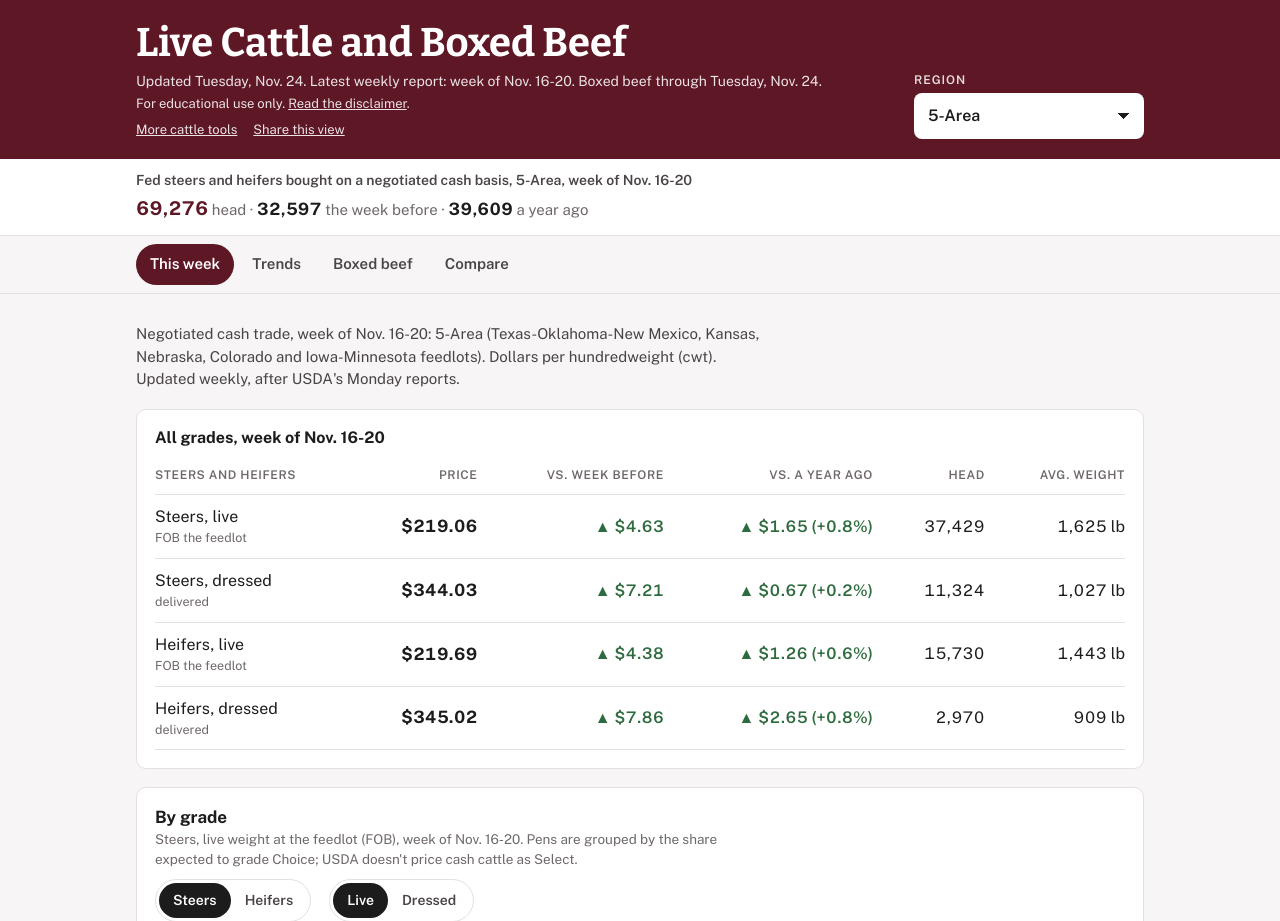
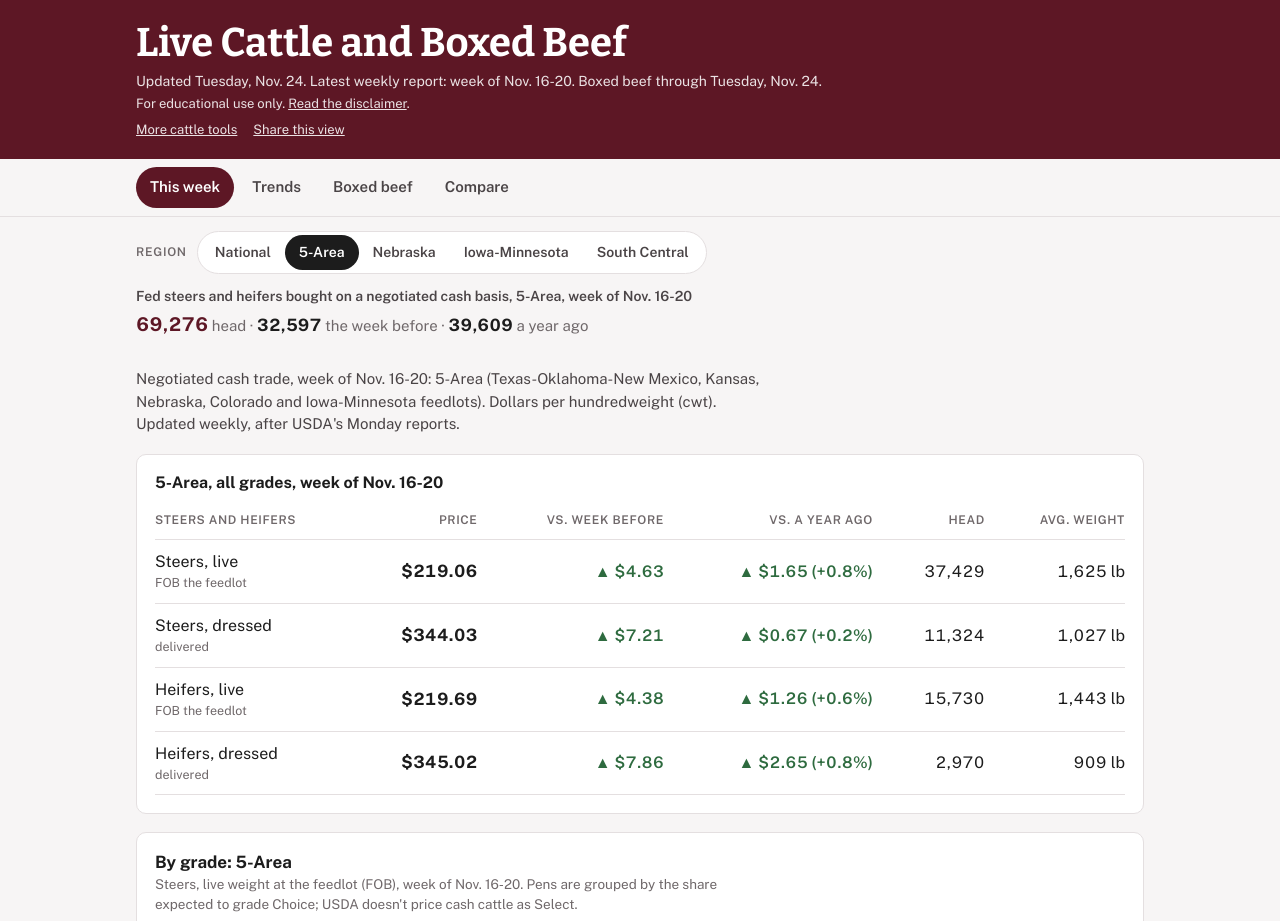
Before and after one commit to AgEconTools/livecattle, a plain HTML site: page index.html in a window 1280 px wide. Shown: the top 921 px of the page. Drawn offline with Linux system fonts and the light colour scheme.

Commit message:
Fed cattle week of 2026-11-20

```diff
--- a/index.html
+++ b/index.html
@@ -132,8 +132,9 @@ h1 { font: 700 clamp(28px, 5vw, 40px)/1.08 var(--display); margin: 0; text-wrap:
 td small, .cellsub { display: block; font-size: 12.5px; font-weight: 400; color: var(--muted); }
 
 /* sale tally: one line of head counts (the year-to-date count is in the About box) */
-.tally { background: var(--surface); border-bottom: 1px solid var(--rule); }
-.tally .wrap { padding-block: 11px 12px; display: grid; gap: 3px; }
+/* the head-count line, in the page flow under the region row (11/24/2026): no band of its own */
+.tally[hidden] { display: none; }
+.tally .wrap { padding-block: 12px 0; display: grid; gap: 3px; }
 .tally .lead { font-weight: 600; color: var(--ink-2); font-size: 14px; }
 .tally .row { font-size: 15px; color: var(--muted); font-variant-numeric: tabular-nums; line-height: 1.5; }
 .tally .row b { font-size: 17px; color: var(--ink); }
@@ -442,6 +443,13 @@ details.method .card { margin-top: 10px; }
 .sold span { font-weight: 400; color: var(--muted); }
 .fewhead { color: var(--warn-ink); font-weight: 700; }
 .chg.muted { color: var(--muted); font-weight: 500; }
+/* the region row under the tabs (11/24/2026): buttons where all five fit, a full-width menu on a phone */
+.regionbar { padding-block: 14px 0; }
+.regionbar[hidden] { display: none; }
+.rb-wide { display: flex; align-items: center; gap: 10px; flex-wrap: wrap; }
+.rb-lab { font-size: 12px; font-weight: 600; letter-spacing: .06em; text-transform: uppercase; color: var(--muted); }
+.rb-narrow { display: none; }
+@media (max-width: 599px) { .rb-wide { display: none; } .rb-narrow { display: grid; } .rb-narrow select { width: 100%; min-width: 0; font-size: 16px; } }
 .legend-few { margin: 0 0 6px; font-size: 13px; color: var(--warn-ink); font-weight: 600; }
 .short { margin: 0; font-size: 13.5px; color: var(--muted); }
 
@@ -467,7 +475,7 @@ details.method .card { margin-top: 10px; }
   .picker label, .picker .lab { position: absolute; width: 1px; height: 1px; overflow: hidden; clip: rect(0 0 0 0); white-space: nowrap; }
   .picker select { padding-block: 8px; font-size: 15px; }
   .picker .seg.lots button { padding: 6px 10px; font-size: 14px; }
-  .tally .wrap { padding-block: 7px 8px; gap: 1px; }
+  .tally .wrap { padding-block: 10px 0; gap: 1px; }
   .tally .lead { font-size: 13px; }
   .tally .row { font-size: 13.5px; line-height: 1.4; }
   .tally .row b { font-size: 15px; } .tally .row b.big { font-size: 16px; }
@@ -518,24 +526,9 @@ details.method .card { margin-top: 10px; }
       <p class="asof tools-line"><a href="#more-tools">More cattle tools</a><button type="button" class="share-btn" id="share-view">Share this view</button><span class="sr-only" role="status" id="share-msg"></span></p>
       <div class="share-box" id="share-box" hidden><label for="share-url">Copy this link:</label><input id="share-url" type="text" readonly spellcheck="false"><button type="button" class="share-btn" id="share-close">Close</button></div>
     </div>
-    <div class="pickers">
-      <div class="picker fed-pick">
-        <label for="region">Region</label>
-        <select id="region"></select>
-      </div>
-      <!-- Boxed beef is reported for the U.S. only, so its tab shows National in place of the region picker -->
-      <div class="picker nat-pick" hidden>
-        <span class="lab">Region</span>
-        <span class="fixed">National</span>
-      </div>
-    </div>
   </div>
 </header>
 
-<section class="tally" aria-label="Cattle traded">
-  <div class="wrap" id="tally"></div>
-</section>
-<div class="wrap state-note" id="fed-note" hidden><p id="fed-note-p"></p></div>
 <div class="wrap stale-row" id="stale-row" hidden><p class="warn" role="status" id="stale"></p></div>
 
 <nav class="tabs" aria-label="Questions">
@@ -546,6 +539,19 @@ details.method .card { margin-top: 10px; }
     <button class="tab" role="tab" id="t-fcmp" aria-controls="p-fcmp" data-tab="fcmp">Compare</button>
   </div>
 </nav>
+
+<!-- the region (11/24/2026: moved from the masthead to under the tabs), largest first by cash cattle sold: buttons where
+     all five fit, a menu on a phone; shown on This week and Trends only (Boxed beef is national, Compare has its own) -->
+<div class="wrap regionbar" id="regionbar">
+  <div class="rb-wide"><span class="rb-lab" id="rb-lab">Region</span><div class="seg" id="region-seg" role="group" aria-labelledby="rb-lab"></div></div>
+  <label class="field rb-narrow" for="region"><span>Region</span><select id="region"></select></label>
+</div>
+<!-- the head-count line under the region it counts (11/24/2026; it sat above the tabs, before the control that sets it);
+     on Boxed beef the day's loads sold; not on Compare, which picks its own regions -->
+<section class="tally" id="tally-sec" aria-label="Cattle traded">
+  <div class="wrap" id="tally"></div>
+</section>
+<div class="wrap state-note" id="fed-note" hidden><p id="fed-note-p"></p></div>
 
 <!-- the panels are p-<tab> and the tab ids aren't address names, so a #week address never jumps past the masthead;
      data: data/fed.json (tools/export_fedcattle.py) -->
@@ -559,20 +565,20 @@ details.method .card { margin-top: 10px; }
     <div class="card tablewrap"><table id="fweek-table"></table></div>
     <p class="note" id="fweek-missing" hidden></p>
     <div class="card stack">
-      <div><h3 class="h3s">By grade</h3><p class="note" id="fgrade-sub"></p></div>
+      <div><h3 class="h3s" data-rtitle="By grade">By grade</h3><p class="note" id="fgrade-sub"></p></div>
       <div class="controls"><div class="seg" id="fgrade-class"></div><div class="seg" id="fgrade-basis"></div></div>
       <div class="tablewrap"><table id="fgrade-table"></table></div>
     </div>
     <!-- cattle sold so far this year (11/24/2026): the running total of negotiated cash head, this year vs. last year vs.
          the 3-year average -->
     <div class="card stack" id="fvol-card">
-      <div><h3 class="h3s">Cattle sold so far this year</h3><p class="note" id="fvol-sub"></p></div>
+      <div><h3 class="h3s" data-rtitle="Cattle sold so far this year">Cattle sold so far this year</h3><p class="note" id="fvol-sub"></p></div>
       <p style="margin:0;font-weight:600" id="fvol-summary"></p>
       <ul class="legend" id="fvol-legend"></ul>
       <div class="chart" id="fvol-chart"></div>
     </div>
     <div class="card stack" id="fdaily-card" hidden>
-      <div><h3 class="h3s">Trading since that week</h3><p class="note" id="fdaily-sub"></p></div>
+      <div><h3 class="h3s" data-rtitle="Trading since that week">Trading since that week</h3><p class="note" id="fdaily-sub"></p></div>
       <div class="tablewrap"><table id="fdaily-table"></table></div>
     </div>
     <div class="card facts" id="fweek-facts"></div>
@@ -593,19 +599,19 @@ details.method .card { margin-top: 10px; }
     </div>
     <div class="controls"><div class="seg" id="ftrend-class"></div><div class="seg" id="ftrend-basis"></div></div>
     <div class="card stack">
-      <div><h3 class="h3s">Price</h3><p class="note" id="ftrend-psub"></p></div>
+      <div><h3 class="h3s" data-rtitle="Price">Price</h3><p class="note" id="ftrend-psub"></p></div>
       <p style="margin:0;font-weight:600" id="ftrend-summary"></p>
       <ul class="legend" id="ftrend-legend"></ul>
       <div class="chart" id="ftrend-chart"></div>
     </div>
     <div class="card stack">
-      <div><h3 class="h3s">Weight</h3><p class="note" id="fweight-sub"></p></div>
+      <div><h3 class="h3s" data-rtitle="Weight">Weight</h3><p class="note" id="fweight-sub"></p></div>
       <p style="margin:0;font-weight:600" id="fweight-summary"></p>
       <ul class="legend" id="fweight-legend"></ul>
       <div class="chart" id="fweight-chart"></div>
     </div>
     <div class="card stack" id="fseason-card">
-      <div><h3 class="h3s">Seasonal price pattern</h3><p class="note" id="fseason-sub"></p></div>
+      <div><h3 class="h3s" data-rtitle="Seasonal price pattern">Seasonal price pattern</h3><p class="note" id="fseason-sub"></p></div>
       <p class="note" id="fseason-off" style="margin:0" hidden></p>
       <p style="margin:0;font-weight:600" id="fseason-summary"></p>
       <div class="chart" id="fseason-chart"></div>
@@ -1139,6 +1145,19 @@ details.method .card { margin-top: 10px; }
   const PRIMALS = [["cutout", "Cutout value"], ["rib", "Rib"], ["chuck", "Chuck"], ["round", "Round"], ["loin", "Loin"],
     ["brisket", "Brisket"], ["short_plate", "Short plate"], ["flank", "Flank"]];
   const REG_SHORT = { "5area": "5-Area", us: "National", ne: "Nebraska", iamn: "IA-MN", sc: "S. Central" };
+  // the region choice's order (11/24/2026): largest to smallest by negotiated cash cattle sold this year
+  const REG_ORDER = ["us", "5area", "ne", "iamn", "sc"];
+  const regsInOrder = () => [...REG_ORDER.map(id => regById(id)).filter(Boolean), ...FED.regions.filter(r => !REG_ORDER.includes(r.id))];
+  function setRegion(id) { S.region = id; store.set("region", S.region); S.f1 = S.region; writeAddr(); render(); }
+  function regionControls() {
+    const host = $("#region-seg");
+    host.replaceChildren(...regsInOrder().map(r => {
+      const b = el("button", { type: "button", "aria-pressed": String(r.id === S.region), text: r.name });
+      b.addEventListener("click", () => { setRegion(r.id); refocus(host, r.name); });
+      return b;
+    }));
+    $("#region").value = S.region;
+  }
   const fedOn = () => S.side === "fed";
   const regById = id => FED && FED.regions.find(r => r.id === id);
   const reg = () => regById(S.region) || FED.regions[0];
@@ -1154,7 +1173,7 @@ details.method .card { margin-top: 10px; }
     FEDLOAD = fetch("data/fed.json", { cache: "no-cache" }).then(r => { if (!r.ok) throw new Error(r.status); return r.json(); })
       .then(d => {
         FED = d;
-        $("#region").replaceChildren(...FED.regions.map(r => el("option", { value: r.id, text: r.name })));
+        $("#region").replaceChildren(...regsInOrder().map(r => el("option", { value: r.id, text: r.name })));
         if (!regById(S.region)) {           // a ?region= this page doesn't cover opens the first region, with a line saying so
           if (LINK_REGION) { const n = $("#linknote"); n.textContent = `This page doesn't have fed cattle prices for "${LINK_REGION}"; showing ${FED.regions[0].name}.`; n.hidden = false; }
           S.region = FED.regions[0].id;
@@ -1182,7 +1201,9 @@ details.method .card { margin-top: 10px; }
   }
   function fedHead() {
     const r = reg(), m = FED.meta;
-    $("#region").value = r.id;
+    regionControls();
+    // each regional chart and table names the region in its title (11/24/2026), not only in its subtitle
+    document.querySelectorAll("[data-rtitle]").forEach(h => { h.textContent = `${h.dataset.rtitle}: ${r.name}`; });
     const upd = (m.generated || "").slice(0, 10);
     $("#asof").textContent = `${/^\d{4}-\d\d-\d\d$/.test(upd) ? `Updated ${wday(upd)}. ` : ""}Latest weekly report: week of ${weekOf(m.week)}. ` +
       `Boxed beef through ${wday(m.cutout_through)}.`;
@@ -1191,8 +1212,9 @@ details.method .card { margin-top: 10px; }
     if (age > STALE_DAYS) $("#stale").textContent = `The fed cattle prices last updated ${wday(upd, true)}, ${age} days ago. They normally update every morning, so prices may be out of date.`;
     // Boxed beef is national: its tab shows National, not the region picker, and the region's note stays off
     const beefTab = S.tab === "beef";
-    $(".fed-pick").hidden = beefTab; $(".nat-pick").hidden = !beefTab;
-    $("#fed-note").hidden = beefTab || !r.note;
+    $("#regionbar").hidden = beefTab || S.tab === "fcmp";   // Boxed beef is national; Compare has its own region menus
+    $("#fed-note").hidden = beefTab || S.tab === "fcmp" || !r.note;
+    $("#tally-sec").hidden = S.tab === "fcmp";   // Compare picks its own regions, so no one region's head count there
     if (r.note) $("#fed-note-p").textContent = r.note;
     // one line of head counts, as the auction side's: that week, the week before, a year ago
     const h = r.head || {}, item = (n, label, big) => el("span", { style: "white-space:nowrap" }, [el("b", { class: big ? "big" : "", text: fmtN(n) }), " " + label]);
@@ -1236,7 +1258,7 @@ details.method .card { margin-top: 10px; }
         changeCell(ya ? now[0] - ya[0] : null, ya ? (now[0] / ya[0] - 1) * 100 : null, ya ? [now[1], ya[1]] : null),
         el("td", { class: "headcol", text: fmtN(now[1]) }), el("td", { class: "headcol", text: now[2] ? `${fmtN(now[2])} lb` : "–" })]);
     }));
-    $("#fweek-table").replaceChildren(el("caption", { text: `All grades, week of ${weekOf(wk.latest)}` }), head, el("tbody", {}, rows));
+    $("#fweek-table").replaceChildren(el("caption", { text: `${r.name}, all grades, week of ${weekOf(wk.latest)}` }), head, el("tbody", {}, rows));
     $("#fweek-missing").hidden = !missing;
     $("#fweek-missing").textContent = "Not reported: USDA withholds a region's figures for a week when too few cattle trade to keep them confidential." +
       (r.since ? ` The ${r.name} report started ${day(r.since, true)}, so it has no year-ago week yet.` : "");
@@ -1567,7 +1589,7 @@ details.method .card { margin-top: 10px; }
     }
   });
   $("#to-disc").addEventListener("click", e => { e.preventDefault(); $("#disc-full").open = true; $("#disclaimer").scrollIntoView({ behavior: "smooth", block: "start" }); });
-  $("#region").addEventListener("change", e => { S.region = e.target.value; store.set("region", S.region); S.f1 = S.region; writeAddr(); render(); });
+  $("#region").addEventListener("change", e => setRegion(e.target.value));
   $("#beefy-primal").addEventListener("change", e => { S.bprimal = e.target.value; render(); });
   for (const [i, k] of [[1, "f1"], [2, "f2"], [3, "f3"]]) $(`#fcmp-s${i}`).addEventListener("change", e => { S[k] = e.target.value; renderFcmp(); });
   let rt; new ResizeObserver(() => { clearTimeout(rt); rt = setTimeout(() => FED && VIEWS[S.tab](), 120); }).observe(document.querySelector("main"));
```
Also changed, not shown: data/fed.json.
